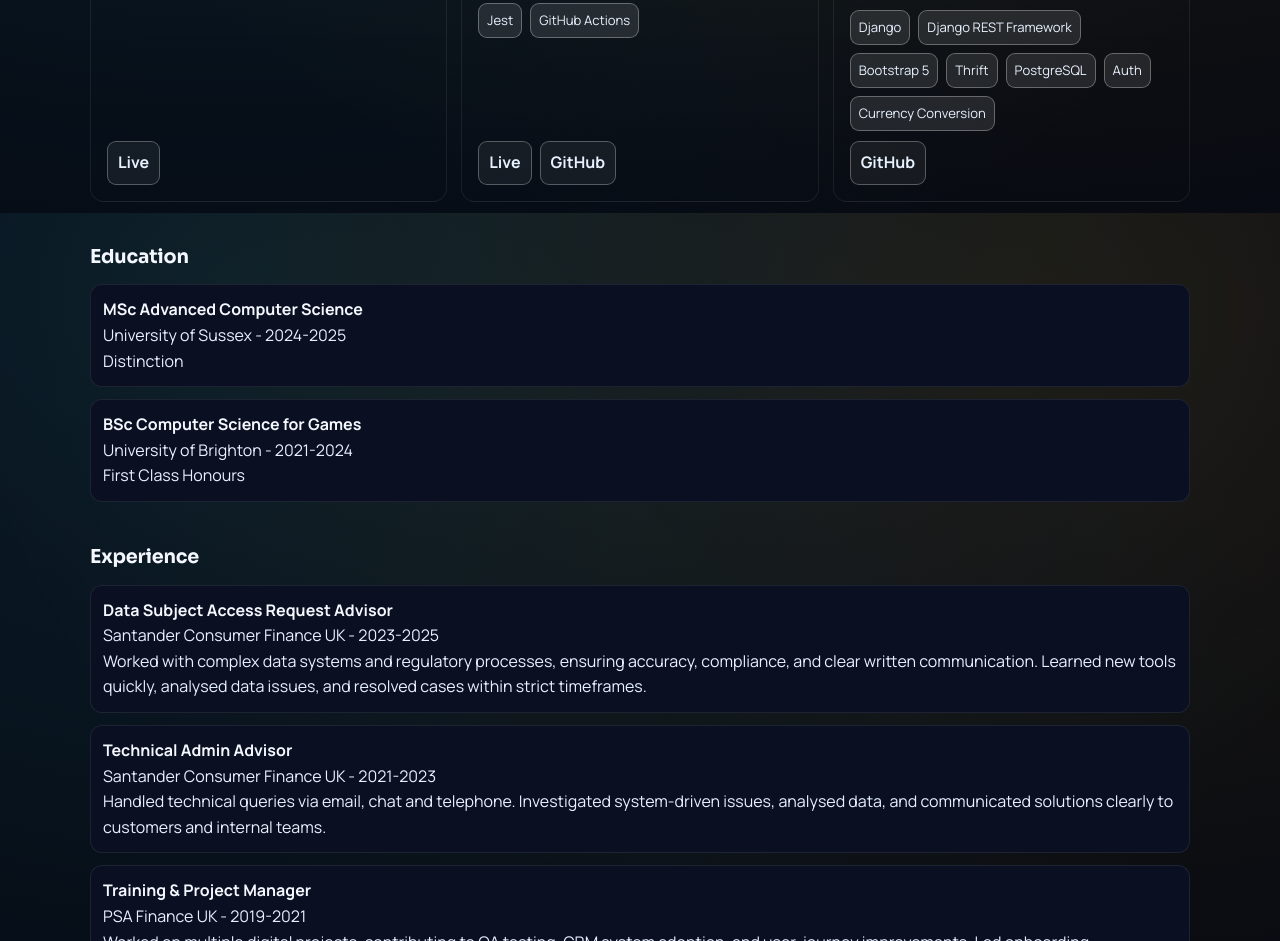
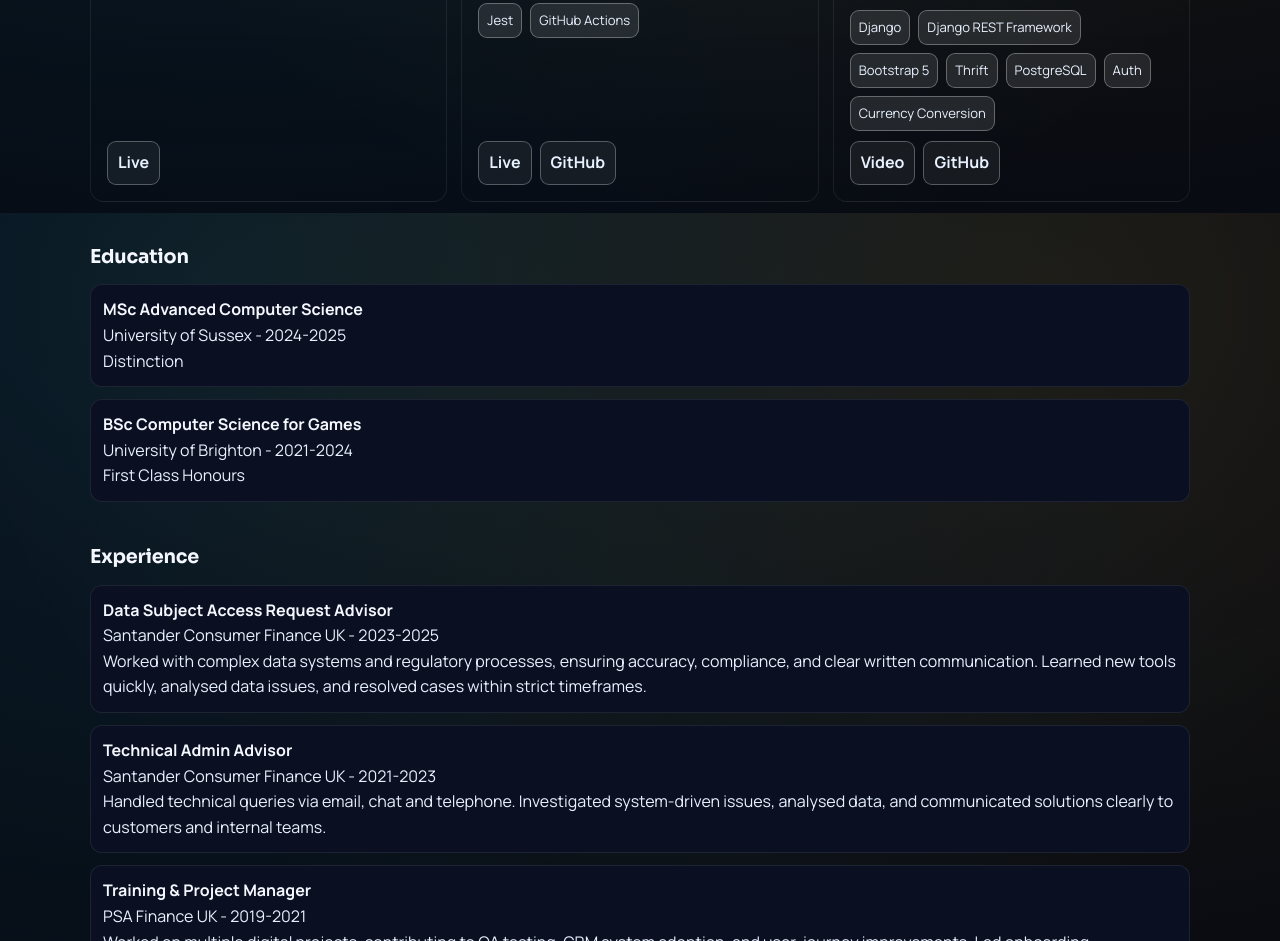
Before and after one commit to CharlotteM7/WebPortfolio, a plain HTML site: page index.html in a window 1280 px wide. Shown: the part 1387-2328 px from the top of the page. Drawn offline with Linux system fonts and the light colour scheme.

Commit message:
Money app video added

```diff
--- a/index.html
+++ b/index.html
@@ -199,6 +199,9 @@
                             <span class="tag" role="listitem">Currency Conversion</span>
                         </div>
                         <div class="proj-links" role="group" aria-label="Project links">
+                            <a class="link" href="https://youtu.be/2W_zIWTquHY" target="_blank"
+                                rel="noopener noreferrer"
+                                aria-label="View video of app on youtube">Video</a>
                             <a class="link" href="https://github.com/CharlotteM7/webapps2025" target="_blank"
                                 rel="noopener noreferrer"
                                 aria-label="View Money Transfer source code on GitHub">GitHub</a>
```
